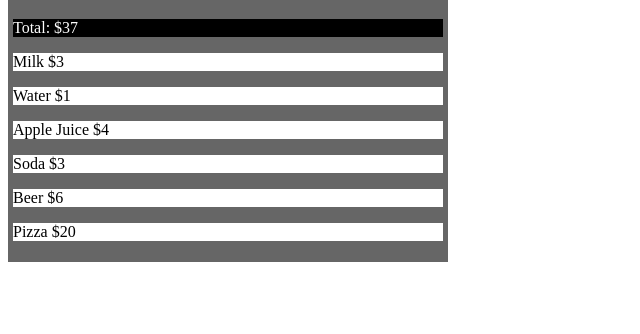
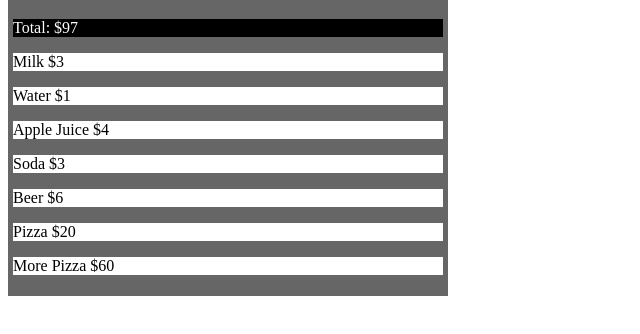
Before and after one commit to datalal/DOM-lab, a plain HTML site: page index.html in a window 1280 px wide. Shown: the part 126-460 px from the top of the page, without its empty margins (0-640 px from the left). Drawn offline with Linux system fonts and the light colour scheme.

Commit message:
price fix
price fix

```diff
--- a/script5.js
+++ b/script5.js
@@ -25,10 +25,19 @@ var basket = [{
     {
         name: 'Pizza',
         price: 20
+    },
+    {
+        name: 'More Pizza',
+        price: 60
     }
+
 ];
 
-function updateTotal(){
+displayTotal();
+showCart();
+updateTotal();
+
+function updateTotal() {
     total = 0;
 
     for (i = 0; i < basket.length; i++) {
@@ -36,22 +45,12 @@ total = 0;
         total += basket[i].price;
 
     };
-//   return total;
-// console.log(total);
-//   totalPrice.textContent = total;
 };
 
 
 function displayTotal() {
 
-  //
-  // for (i = 0; i < basket.length; i++) {
-  //
-  //     total += basket[i].price;
-  //
-  // };
-
-  newTotal = updateTotal();
+    updateTotal();
 
     totalPrice = document.createElement("p");
     totalPrice.textContent = "Total: $" + total;
@@ -79,11 +78,9 @@ function showCart() {
 
 };
 
+// displayTotal();
+// showCart();
 // updateTotal();
-
-displayTotal();
-showCart();
-updateTotal();
 
 
 function addItem() {
@@ -92,16 +89,10 @@ function addItem() {
     var newItem = document.getElementById("newItem").value;
     var newPrice = Number(document.getElementById("newPrice").value);
 
-    // var newObj = {
-    // name: newItem,
-    // price: newPrice};
-
     basket.push({
         name: newItem,
         price: newPrice
     });
-
-    // basket1.push(newObj);
 
     var itemSlot = document.createElement("p");
     itemSlot.textContent = newItem + " $" + newPrice;
```
Also changed, not shown: style.css (+4 -13 lines). Lines whose indentation alone changed are shown as unchanged.
